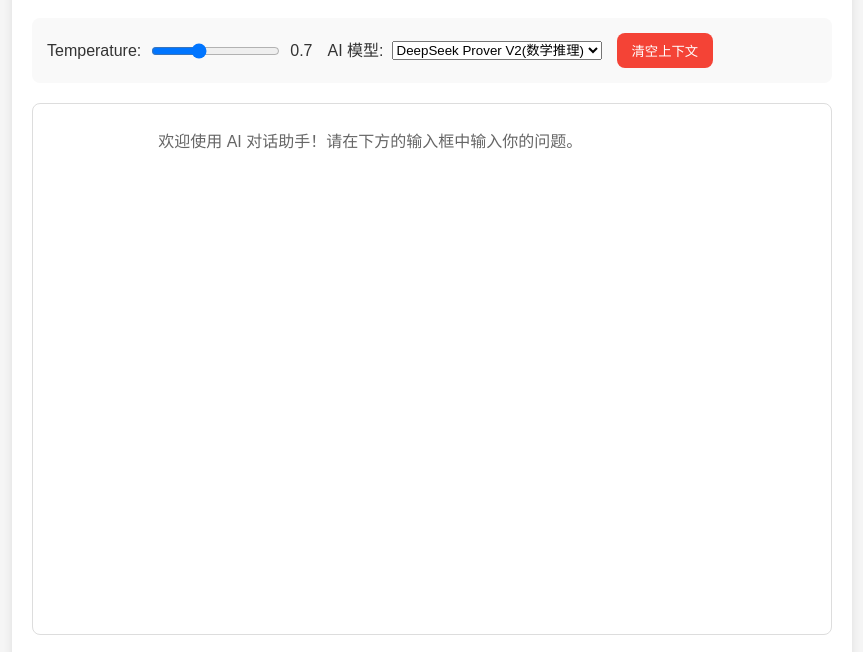
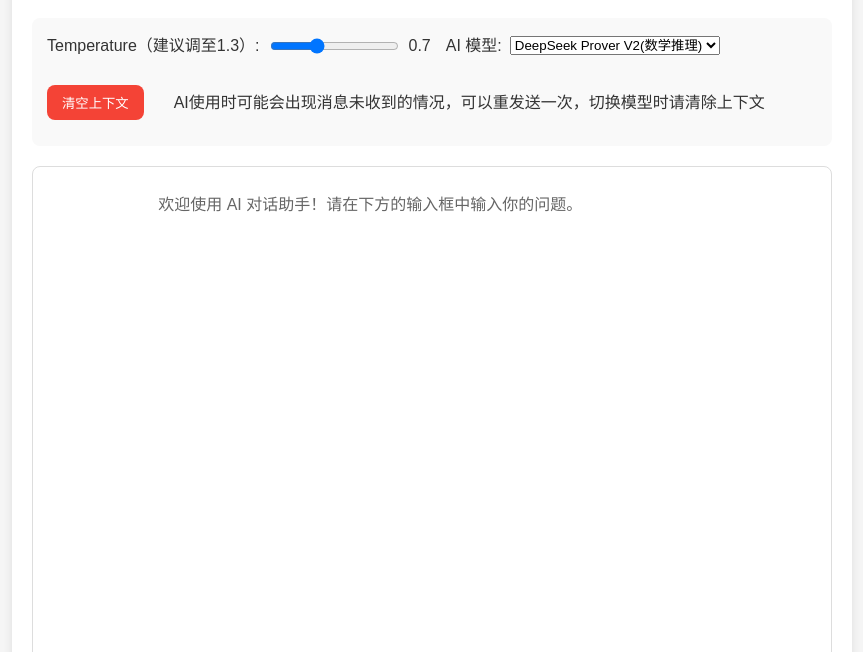
Before and after one commit to peach3848/aiweb, a plain HTML site: page index.html in a window 1280 px wide. Shown: the part 116-768 px from the top of the page, without its empty margins (208-1071 px from the left). Drawn offline with Linux system fonts and the light colour scheme.

Commit message:
Update index.html

```diff
--- a/index.html
+++ b/index.html
@@ -12,7 +12,7 @@
 
         <div class="settings">
             <div class="setting-item">
-                <label for="temperature">Temperature:</label>
+                <label for="temperature">Temperature（建议调至1.3）:</label>
                 <input type="range" id="temperature" min="0" max="2" step="0.1" value="0.7">
                 <span id="temperature-value">0.7</span>
             </div>
@@ -25,7 +25,7 @@
                     <option value="deepseek/deepseek-r1:free">DeepSeek R1</option>
                 </select>
             </div>
-            <button id="clear-context">清空上下文</button>
+            <button id="clear-context">清空上下文</button><br /><p>AI使用时可能会出现消息未收到的情况，可以重发送一次，切换模型时请清除上下文</p>
         </div>
 
         <div class="chat-container" id="chat-container">
```
